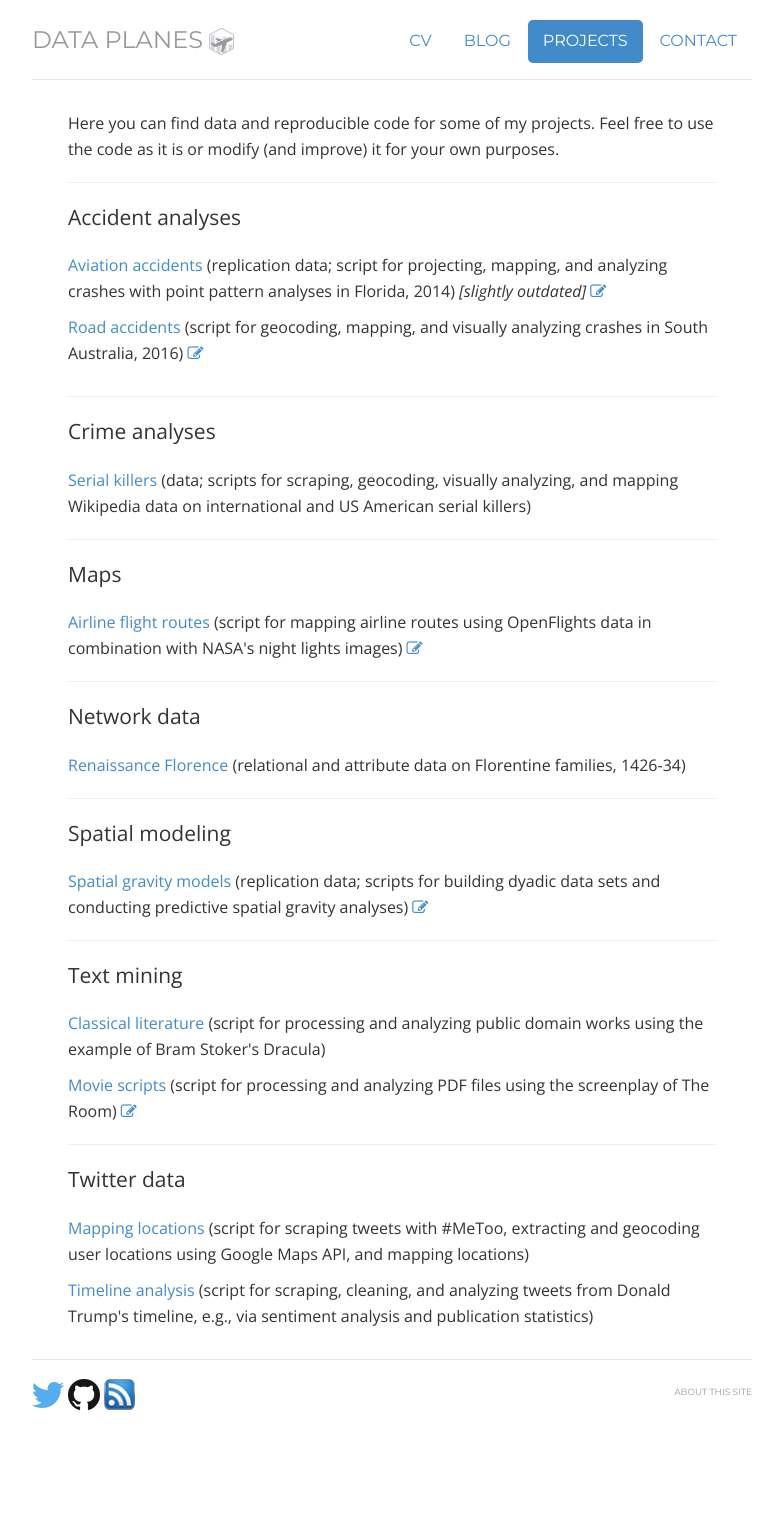
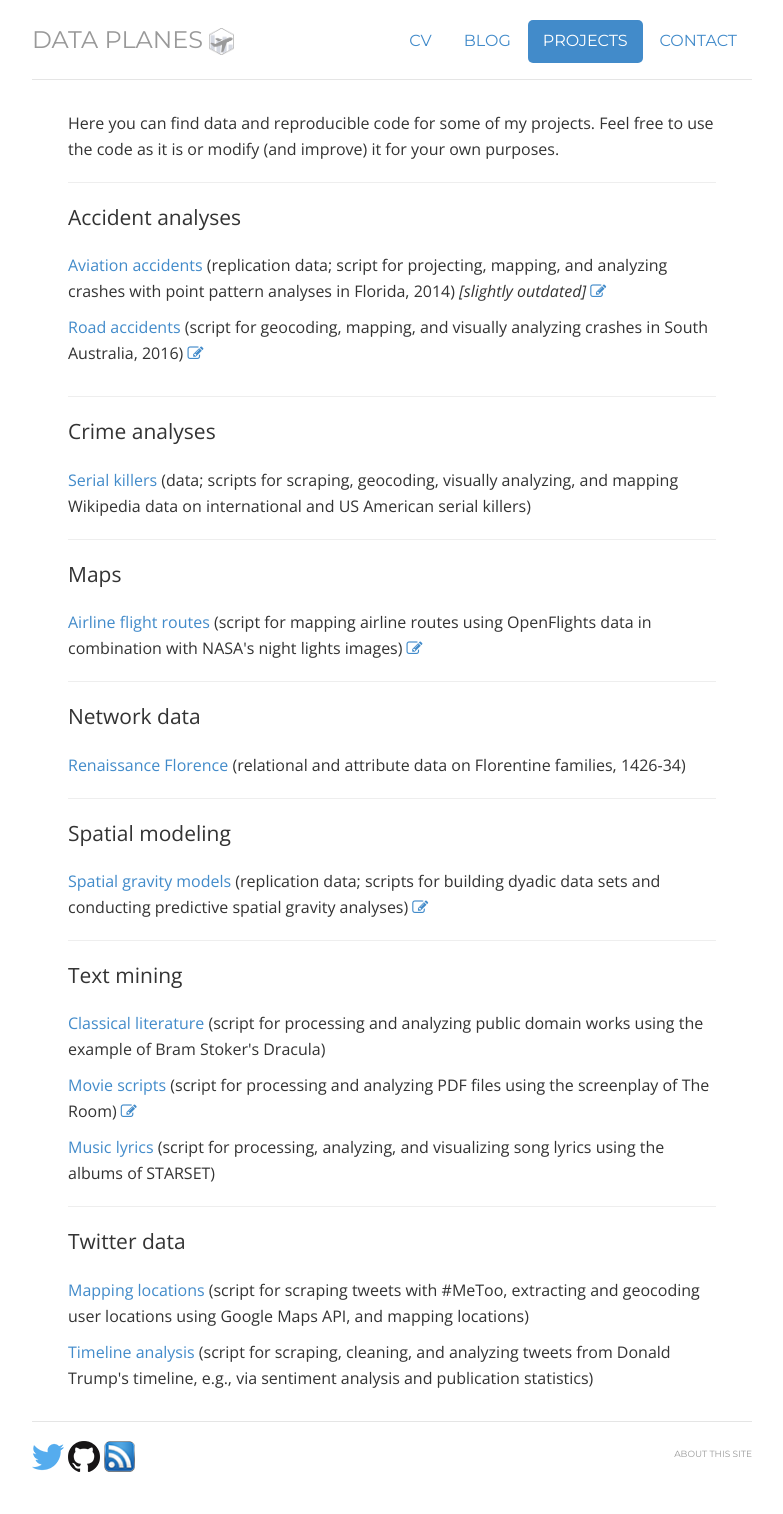
Before and after one commit to lhehnke/lhehnke.github.io, a Jekyll site: the page built from projects/index.html, in a window 1280 px wide. Shown: the whole page, without its empty margins (248-1031 px from the left). Built offline with Jekyll 4.4.1, drawn with Linux system fonts in a browser that asks for light colours; nearby versions of some CDN libraries; before the commit the page ends 1452 px from its top, so only the background shows below that.

Commit message:
Add STARSET project

```diff
--- a/projects/index.html
+++ b/projects/index.html
@@ -59,6 +59,7 @@ description: Projects by Lisa Hehnke, a researcher turned data scientist, psych
 
 	  <p><a href="https://github.com/lhehnke/text-mining-literature">Classical literature</a> (script for processing and analyzing public domain works using the example of Bram Stoker's Dracula) </p>
 	  <p><a href="https://github.com/lhehnke/text-mining-literature">Movie scripts</a> (script for processing and analyzing PDF files using the screenplay of The Room) <a href="https://lhehnke.github.io/notes/2018/01/25/text_mining_the_room" target="_blank" title="Blog post"> <i class="fa fa-pencil-square-o"></i></a></p>
+	  <p><a href="https://github.com/lhehnke/music-analysis">Music lyrics</a> (script for processing, analyzing, and visualizing song lyrics using the albums of STARSET) </p>
 
 
 	   <hr>
```
